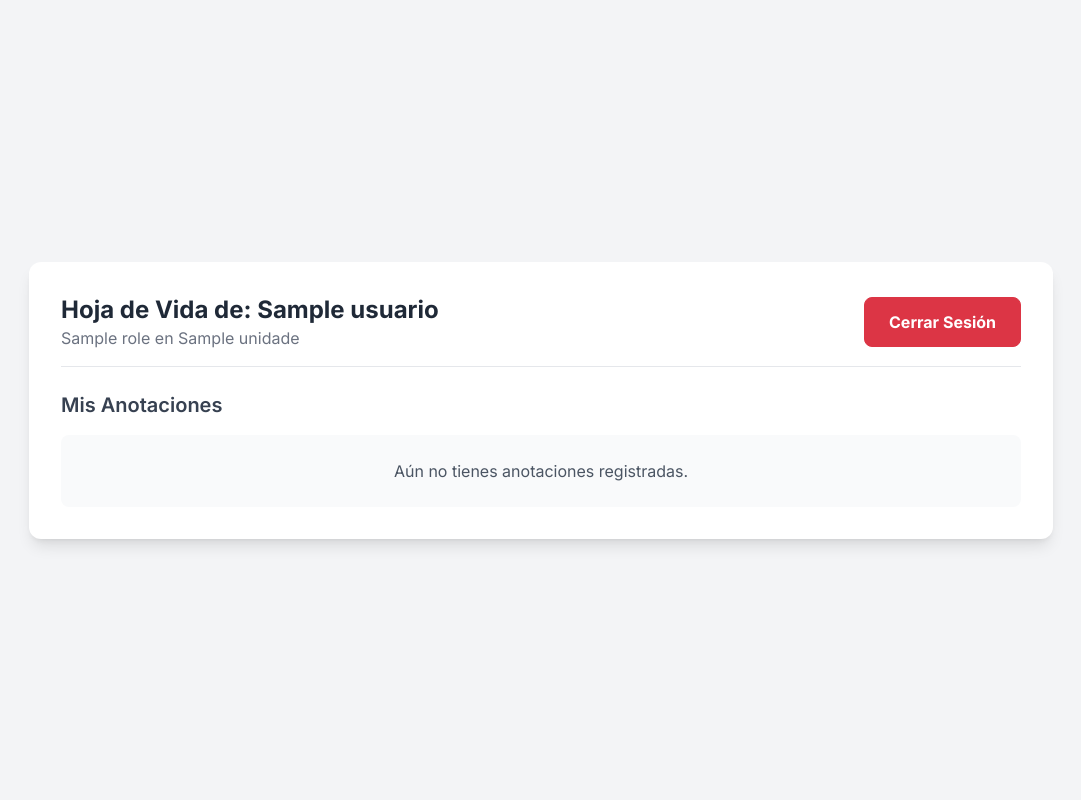
After one commit to Yosh457/hoja-de-vida-flask, a Flask app: page /hoja_de_vida in a window 1280 px wide. The commit adds this page. Shown: the whole page, without its empty margins (99-1180 px from the left). Run offline with Flask 3, Linux system fonts and the light colour scheme; a user stored in the database is signed in; tables that the repository leaves empty hold one stand-in row (values such as "Sample post"); some libraries are stand-ins or nearby versions.

Commit message:
Creación de página de hoja de vida vista funcionario, se elimina el menu y ahora al ingresar según el tipo de rol que tenga se redrige al portal correspondiente de cada rol

```diff
--- a/app.py
+++ b/app.py
@@ -70,9 +70,12 @@ def create_app():
     # --- RUTAS DE AUTENTICACIÓN ---
     @app.route('/login', methods=['GET', 'POST'])
     def login():
-        # Si el usuario ya está autenticado, lo redirigimos al menú
+        # Si el usuario ya está autenticado, lo redirigimos a su panel correspondiente
         if current_user.is_authenticated:
-            return redirect(url_for('menu'))
+            if current_user.rol.nombre == 'Admin':
+                return redirect(url_for('admin_panel'))
+            else:
+                return redirect(url_for('mi_hoja_de_vida'))
 
         if request.method == 'POST':
             email = request.form.get('email')
@@ -95,7 +98,13 @@ def create_app():
             # Si todo es correcto, iniciamos la sesión del usuario
             login_user(usuario)
             flash('¡Has iniciado sesión correctamente!', 'success')
-            return redirect(url_for('menu'))
+            # --- LÓGICA DE REDIRECCIÓN POR ROL ---
+            if usuario.rol.nombre == 'Admin':
+                return redirect(url_for('admin_panel'))
+            # elif usuario.rol.nombre == 'Jefe':
+                # return redirect(url_for('panel_jefe')) # Próximamente
+            else: # Para Jefes (temporalmente) y Funcionarios
+                return redirect(url_for('mi_hoja_de_vida'))
 
         # Si el método es GET, simplemente mostramos la página de login
         return render_template('login.html')
@@ -106,13 +115,6 @@ def create_app():
         logout_user()
         flash('Has cerrado la sesión.', 'success')
         return redirect(url_for('login'))
-
-    # --- RUTA PROTEGIDA DE EJEMPLO ---
-
-    @app.route('/menu')
-    @login_required # Esta es la magia: solo usuarios logueados pueden ver esta página
-    def menu():
-        return render_template('menu.html')
 
     # --- RUTAS DEL PANEL DE ADMINISTRACIÓN ---
     @app.route('/admin/panel')
@@ -245,6 +247,14 @@ def create_app():
 
         return redirect(url_for('admin_panel'))
 
+     # --- RUTAS DE USUARIO (FUNCIONARIO / JEFE) ---
+    @app.route('/hoja_de_vida')
+    @login_required
+    def mi_hoja_de_vida():
+        # En el futuro, aquí consultaremos las anotaciones del usuario
+        # anotaciones = Anotacion.query.filter_by(funcionario_id=current_user.id).all()
+        return render_template('mi_hoja_de_vida.html')
+
     return app
 
 # --- USER LOADER ---
--- a/templates/admin_panel.html
+++ b/templates/admin_panel.html
@@ -8,8 +8,7 @@
             <p class="text-gray-500">Administra los usuarios del sistema.</p>
         </div>
         <div>
-             <a href="{{ url_for('menu') }}" class="btn btn-secondary">Volver al Menú</a>
-             <a href="{{ url_for('crear_usuario') }}" class="btn btn-primary">Crear Nuevo Usuario</a>
+            <a href="{{ url_for('crear_usuario') }}" class="btn btn-primary">Crear Nuevo Usuario</a>
         </div>
     </div>
 
--- /dev/null
+++ b/templates/mi_hoja_de_vida.html
@@ -0,0 +1,23 @@
+{% extends "base.html" %}
+{% block title %}Mi Hoja de Vida{% endblock %}
+{% block content %}
+<div class="bg-white p-8 rounded-xl shadow-lg w-full max-w-5xl mx-auto my-12">
+    <div class="flex justify-between items-center mb-6 border-b pb-4">
+        <div>
+            <h2 class="text-2xl font-bold text-gray-800">Hoja de Vida de: {{ current_user.nombre_completo }}</h2>
+            <p class="text-gray-500">{{ current_user.rol.nombre }} en {{ current_user.unidad.nombre }}</p>
+        </div>
+        <div>
+            <a href="{{ url_for('logout') }}" class="btn btn-danger">Cerrar Sesión</a>
+        </div>
+    </div>
+
+    <div>
+        <h3 class="text-xl font-semibold text-gray-700 mb-4">Mis Anotaciones</h3>
+
+        <div class="bg-gray-50 p-6 rounded-lg text-center">
+            <p class="text-gray-600">Aún no tienes anotaciones registradas.</p>
+        </div>
+    </div>
+</div>
+{% endblock %}
```
